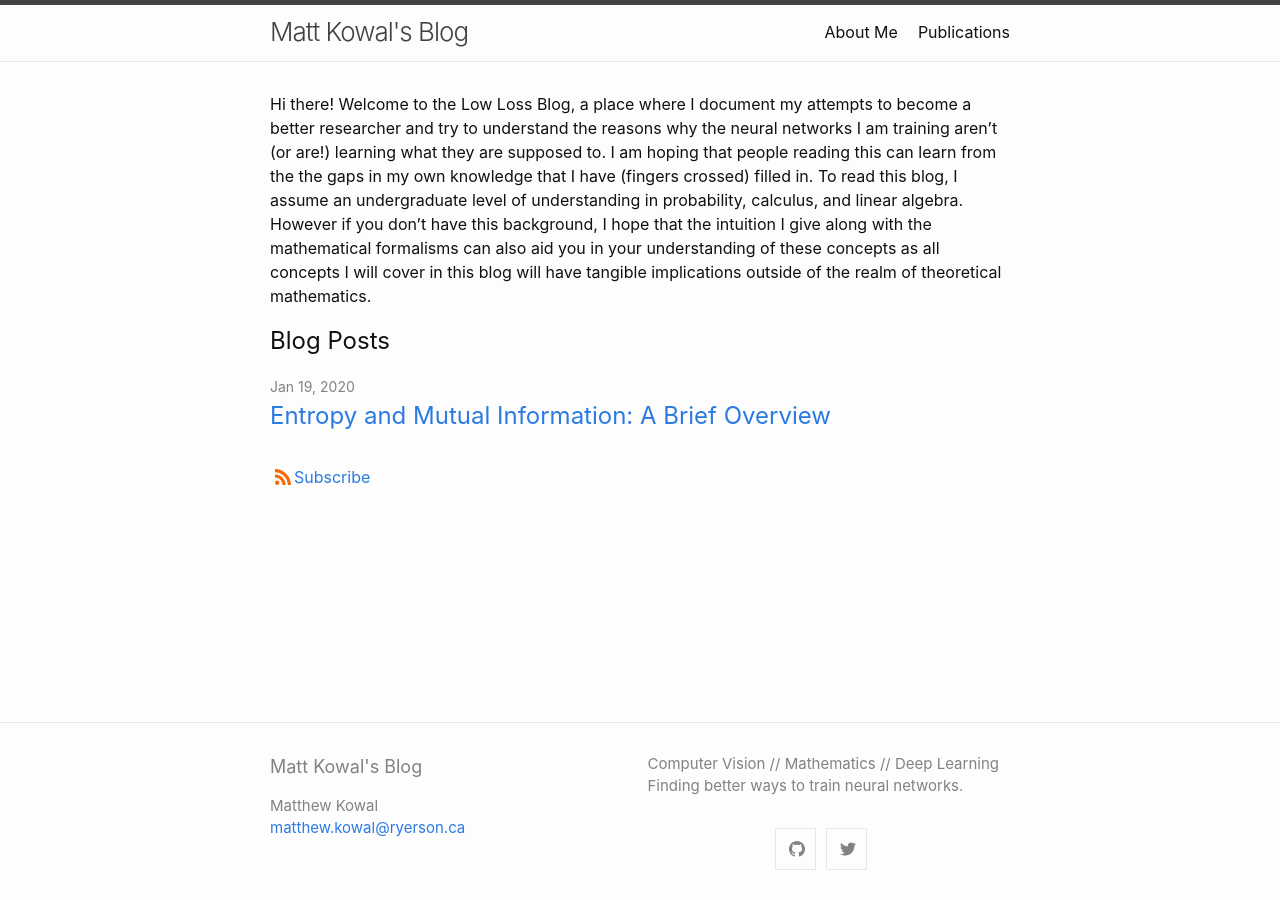
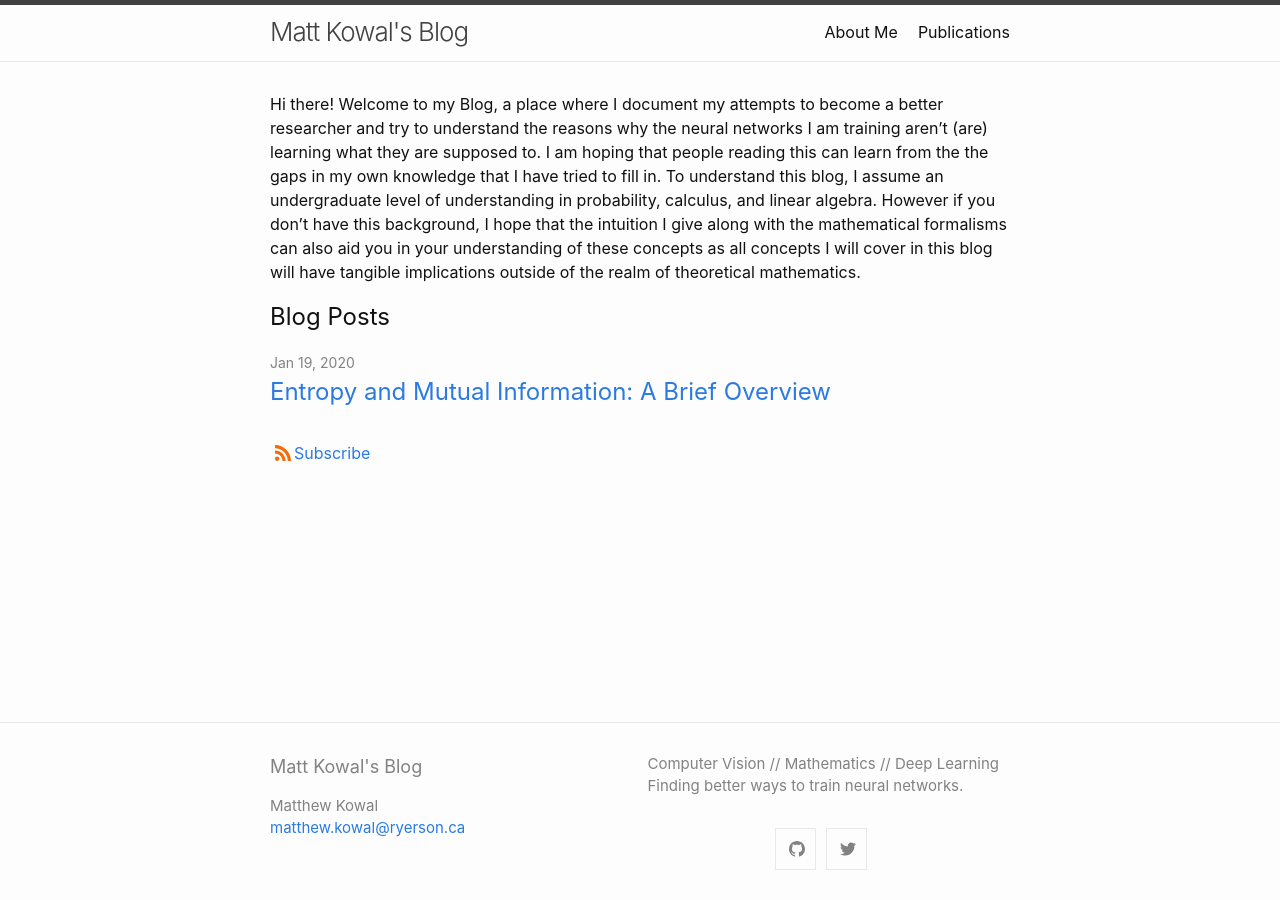
Before and after one commit to MKowal2/MKowal4.github.io, a Jekyll site: the page built from index.md, in a window 1280 px wide. Built offline with Jekyll 4.4.1, drawn with Linux system fonts in a browser that asks for light colours.

Commit message:
Update index.md

```diff
--- a/index.md
+++ b/index.md
@@ -7,7 +7,7 @@
 #
 layout: home
 ---
-Hi there! Welcome to the Low Loss Blog, a place where I document my attempts to become a better researcher and try to understand the reasons why the neural networks I am training aren't (or are!) learning what they are supposed to. I am hoping that people reading this can learn from the the gaps in my own knowledge that I have (fingers crossed) filled in. To read this blog, I assume an undergraduate level of understanding in probability, calculus, and linear algebra. However if you don't have this background, I hope that the intuition I give along with the mathematical formalisms can also aid you in your understanding of these concepts as all concepts I will cover in this blog will have tangible implications outside of the realm of theoretical mathematics.
+Hi there! Welcome to my Blog, a place where I document my attempts to become a better researcher and try to understand the reasons why the neural networks I am training aren't (are) learning what they are supposed to. I am hoping that people reading this can learn from the the gaps in my own knowledge that I have tried to fill in. To understand this blog, I assume an undergraduate level of understanding in probability, calculus, and linear algebra. However if you don't have this background, I hope that the intuition I give along with the mathematical formalisms can also aid you in your understanding of these concepts as all concepts I will cover in this blog will have tangible implications outside of the realm of theoretical mathematics.
 
 
 ## Blog Posts
```
